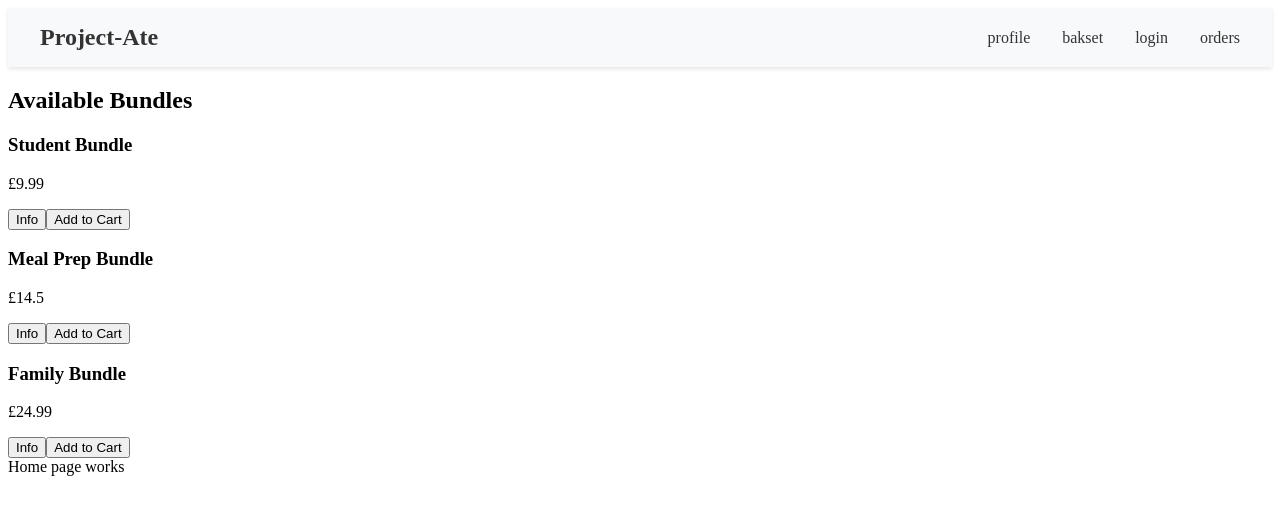
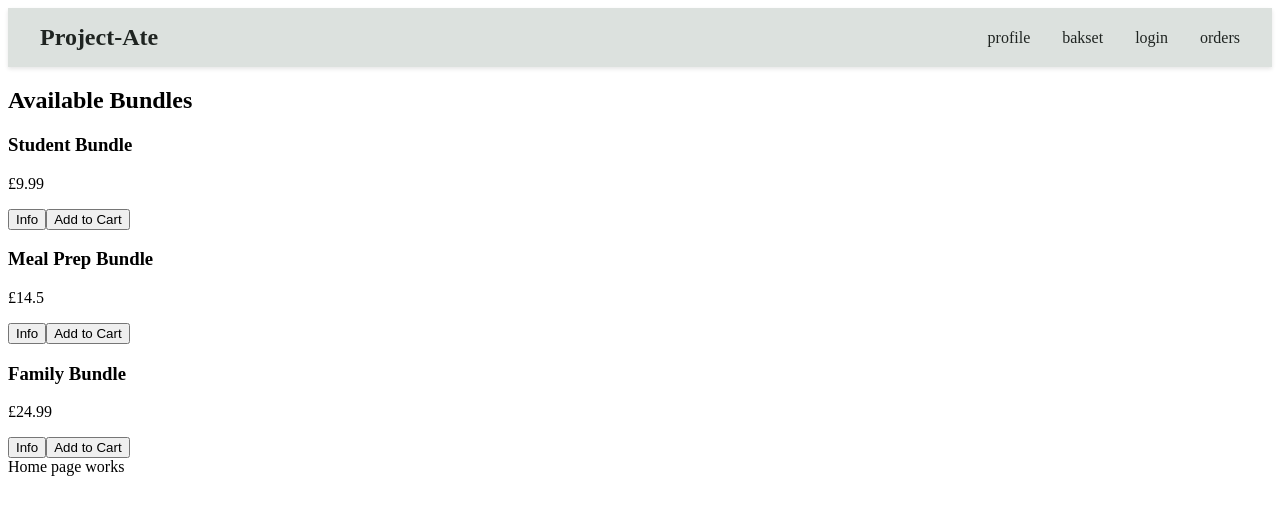
Before and after one commit to Project-Ate-COM2020/Project-Ate, a React (Vite) app in the folder frontend/: page /user in a window 1280 px wide. Shown: the top 514 px of the page. Built offline with nearby package versions, Linux system fonts and the light colour scheme; no server answers.

Commit message:
added root colour scheme, starting to flesh out

```diff
--- a/frontend/src/reusableComponents/navBar.css
+++ b/frontend/src/reusableComponents/navBar.css
@@ -3,7 +3,7 @@ nav {
   justify-content: space-between;
   align-items: center;
   padding: 1rem 2rem;
-  background-color: #f8f9fa;
+  background-color: #dce1deff;
   box-shadow: 0 2px 4px rgba(0, 0, 0, 0.1);
 }
 
@@ -11,11 +11,11 @@ nav > a {
   font-size: 1.5rem;
   font-weight: bold;
   text-decoration: none;
-  color: #333;
+  color: #1f2421ff;
 }
 
 nav > a:hover {
-  color: #007bff;
+  color: #216869ff;
 }
 
 nav ul {
@@ -28,11 +28,11 @@ nav ul {
 
 nav li a {
   text-decoration: none;
-  color: #333;
+  color: #1f2421ff;
   font-weight: 500;
   transition: color 0.3s ease;
 }
 
 nav li a:hover {
-  color: #007bff;
+  color: #216869ff;
 }
--- a/frontend/src/reusableComponents/pageNotFound.jsx
+++ b/frontend/src/reusableComponents/pageNotFound.jsx
@@ -1,8 +1,12 @@
 import React from "react";
+import NavBar from "./navBar";
 
 function Pagenotfound() {
     return (
+        <div>
+        <NavBar />
         <p>Page not found</p>
+        </div>
     )
 }
 
```
Also changed, not shown: frontend/src/reusableComponents/root.css (added, +19 -0 lines).
